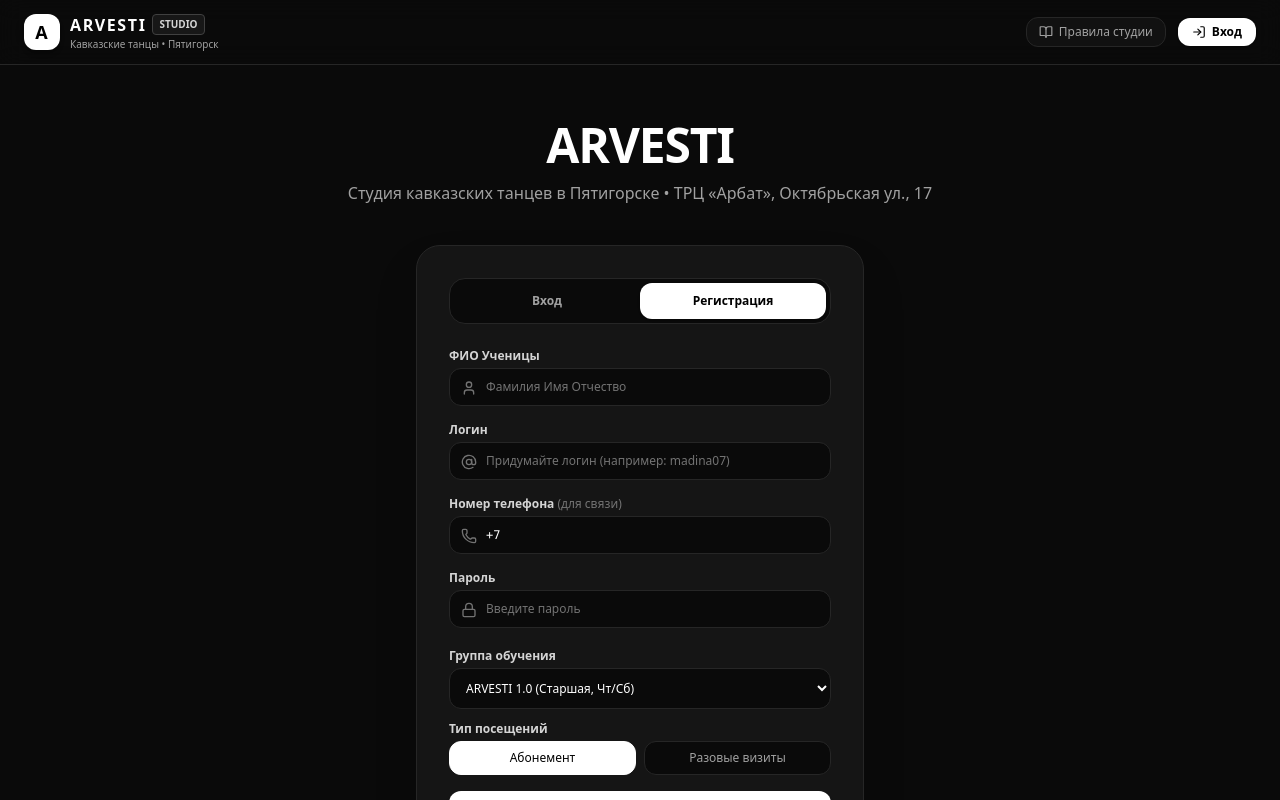
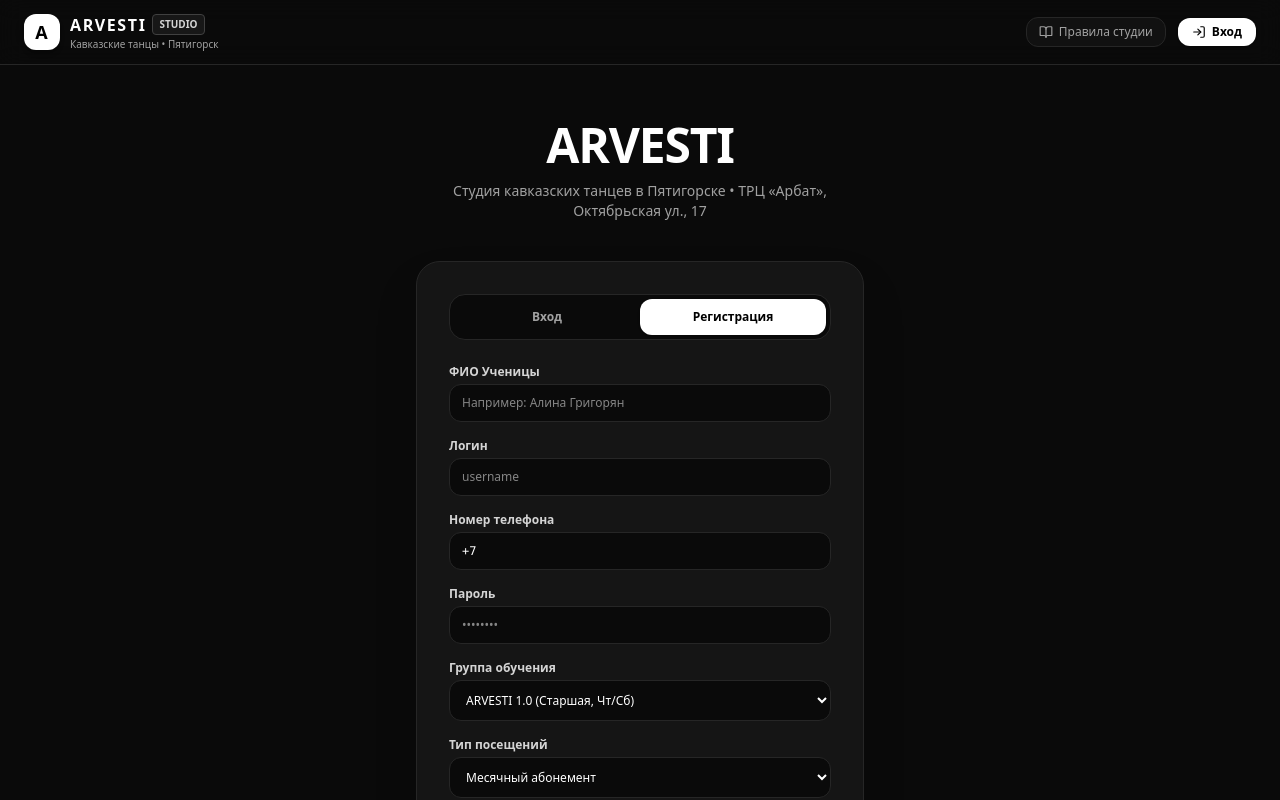
Before and after one commit to eleneelaelen-afk/ARVESTI-DANCE, a Next.js app: page / in a window 1280 px wide. Both pictures are taken after a click on the button "Регистрация". Shown: the top 800 px of the page. Built offline with nearby package versions, Linux system fonts and the light colour scheme.

Commit message:
Update page.tsx

```diff
--- a/app/page.tsx
+++ b/app/page.tsx
@@ -19,10 +19,41 @@
   const [selectedGroup, setSelectedGroup] = useState('grp-1');
   const [accountType, setAccountType] = useState<'subscription' | 'drop_in'>('subscription');
   const [loading, setLoading] = useState(false);
+  const [checkingSession, setCheckingSession] = useState(true);
   const [errorMsg, setErrorMsg] = useState('');
   const [successMsg, setSuccessMsg] = useState('');
 
   const VALID_ADMIN_PASSWORDS = ['ArvestiAdmin2026!', 'admin123456'];
+
+  // АВТОМАТИЧЕСКИЙ ВХОД: если ученица уже заходила с этого телефона, сразу открываем кабинет
+  React.useEffect(() => {
+    if (typeof window === 'undefined') return;
+
+    try {
+      const savedStudent = localStorage.getItem('arvesti_current_student');
+      if (savedStudent) {
+        const student = JSON.parse(savedStudent);
+        if (student?.id && student?.status === 'active') {
+          router.replace('/student');
+          return;
+        }
+      }
+
+      const match = document.cookie.match(/arvesti_student_id=([^;]+)/);
+      if (match && match[1]) {
+        router.replace('/student');
+        return;
+      }
+
+      const adminAuth = localStorage.getItem('arvesti_admin_authorized');
+      if (adminAuth === 'true') {
+        router.replace('/admin');
+        return;
+      }
+    } catch {}
+
+    setCheckingSession(false);
+  }, [router]);
 
   const formatPhoneNumber = (val: string) => {
     let clean = val.replace(/\D/g, '');
@@ -93,7 +124,7 @@
             router.push('/admin');
             return;
           }
-          setErrorMsg('Ученица с таким логином не найдена. Проверьте логин или подайте заявку на регистрацию.');
+          setErrorMsg('Ученица с таким логином не найдена. Проверьте логин или зарегистрируйтесь.');
           setLoading(false);
           return;
         }
@@ -104,9 +135,8 @@
           return;
         }
 
-        // Проверка: одобрена ли заявка
         if (student.status === 'pending') {
-          setErrorMsg('Ваша заявка ожидает подтверждения руководителем студии. Как только Линда Азизян подтвердит её, вы сможете войти.');
+          setErrorMsg('Ваша заявка ожидает подтверждения руководителем студии. Линда Азизян подтвердит её в ближайшее время.');
           setLoading(false);
           return;
         }
@@ -117,8 +147,11 @@
           return;
         }
 
-        // Вход успешен
+        // Сохраняем сессию навсегда
         localStorage.setItem('arvesti_current_student', JSON.stringify(student));
+        if (typeof document !== 'undefined') {
+          document.cookie = `arvesti_student_id=${student.id}; path=/; max-age=315360000; SameSite=Lax`;
+        }
         localStorage.removeItem('arvesti_admin_authorized');
         router.push('/student');
         return;
@@ -156,62 +189,66 @@
           username: cleanLogin,
           password: password,
           full_name: fullName.trim(),
-          phone: phone,
+          phone: phone.trim(),
           role: 'student',
           group_id: selectedGroup,
           account_type: accountType,
           payment_status: 'paid',
-          status: 'pending', // Ожидает одобрения руководителем
-          notes: `Заявка от ${new Date().toLocaleDateString('ru-RU')}`,
-          created_at: new Date().toISOString(),
+          payment_due_date: 'до 31.10.2026',
+          status: 'pending',
+          notes: 'Новая заявка через сайт',
         };
 
-        // Запись в Supabase
         const { error: insertError } = await supabase.from('profiles').insert([newStudent]);
 
         if (insertError) {
-          console.error('Supabase error:', insertError);
           if (insertError.message?.includes('duplicate key') || insertError.code === '23505') {
             setErrorMsg('Ученица с таким логином уже зарегистрирована. Выберите другой логин.');
             setLoading(false);
             return;
           }
-          setErrorMsg('Ошибка сохранения в базу данных: ' + insertError.message);
+          setErrorMsg('Ошибка сохранения: ' + insertError.message);
           setLoading(false);
           return;
         }
 
-        setSuccessMsg(
-          'Заявка успешно отправлена руководителю студии! После того как Линда Азизян примет заявку, вы сможете войти под своим логином.'
-        );
+        setSuccessMsg('Заявка успешно отправлена руководителю студии! После одобрения вы сможете войти.');
         setMode('login');
         setPassword('');
       } catch (err: any) {
-        setErrorMsg('Ошибка: ' + (err.message || 'попробуйте снова'));
+        setErrorMsg('Ошибка регистрации: ' + (err.message || 'попробуйте снова'));
       } finally {
         setLoading(false);
       }
     }
   };
 
+  if (checkingSession) {
     return (
-    <div className="space-y-10 py-6">
-      <section className="text-center space-y-3 max-w-2xl mx-auto">
+      <div className="py-32 text-center space-y-3">
+        <div className="w-10 h-10 border-2 border-white border-t-transparent rounded-full animate-spin mx-auto" />
+        <p className="text-xs text-neutral-400 font-medium tracking-wide">Вход в студию ARVESTI...</p>
+      </div>
+    );
+  }
+
+  return (
+    <div className="space-y-10 py-6 max-w-md mx-auto">
+      <section className="text-center space-y-3">
         <h1 className="text-4xl sm:text-5xl font-black tracking-tight text-white uppercase">
           ARVESTI
         </h1>
-        <p className="text-neutral-400 text-sm sm:text-base font-normal">
+        <p className="text-xs sm:text-sm text-neutral-400">
           Студия кавказских танцев в Пятигорске • ТРЦ «Арбат», Октябрьская ул., 17
         </p>
       </section>
 
-      <div className="max-w-md mx-auto p-6 sm:p-8 rounded-3xl border border-neutral-800 bg-neutral-900/90 shadow-2xl space-y-6">
-        {mode !== 'admin' ? (
-          <div className="flex p-1 rounded-2xl bg-neutral-950 border border-neutral-800 text-xs font-semibold">
+      <div className="p-6 sm:p-8 rounded-3xl border border-neutral-800 bg-neutral-900/90 shadow-2xl space-y-6">
+        <div className="flex rounded-2xl bg-neutral-950 p-1 border border-neutral-800 text-xs font-semibold">
           <button
             type="button"
             onClick={() => { setMode('login'); setErrorMsg(''); setSuccessMsg(''); }}
-              className={`flex-1 py-2.5 rounded-xl transition-all cursor-pointer ${
+            className={`flex-1 py-2.5 rounded-xl transition-all ${
               mode === 'login' ? 'bg-white text-black font-bold shadow' : 'text-neutral-400 hover:text-white'
             }`}
           >
@@ -220,34 +257,24 @@
           <button
             type="button"
             onClick={() => { setMode('register'); setErrorMsg(''); setSuccessMsg(''); }}
-              className={`flex-1 py-2.5 rounded-xl transition-all cursor-pointer ${
+            className={`flex-1 py-2.5 rounded-xl transition-all ${
               mode === 'register' ? 'bg-white text-black font-bold shadow' : 'text-neutral-400 hover:text-white'
             }`}
           >
             Регистрация
           </button>
         </div>
-        ) : (
-          <div className="text-center space-y-1 pb-1">
-            <div className="inline-flex items-center gap-1.5 px-3 py-1 rounded-full bg-neutral-950 text-white border border-neutral-800 text-[11px] font-bold">
-              <Lock className="w-3 h-3 text-white" />
-              <span>Панель руководителя</span>
-            </div>
-            <h2 className="text-base font-bold text-white pt-1">Вход для руководителя студии</h2>
-            <p className="text-[11px] text-neutral-400">Линда Азизян (авторизация администратора)</p>
-          </div>
-        )}
 
         {errorMsg && (
-          <div className="p-3 rounded-xl bg-red-500/10 border border-red-500/30 text-red-400 text-xs flex items-center gap-2">
+          <div className="p-3.5 rounded-2xl bg-red-500/10 border border-red-500/30 text-red-400 text-xs flex items-center gap-2.5">
             <AlertCircle className="w-4 h-4 shrink-0" />
             <span>{errorMsg}</span>
           </div>
         )}
 
         {successMsg && (
-          <div className="p-3.5 rounded-xl bg-emerald-500/10 border border-emerald-500/30 text-emerald-400 text-xs flex items-center gap-2 leading-relaxed">
-            <CheckCircle2 className="w-5 h-5 shrink-0" />
+          <div className="p-3.5 rounded-2xl bg-emerald-500/10 border border-emerald-500/30 text-emerald-400 text-xs flex items-center gap-2.5">
+            <CheckCircle2 className="w-4 h-4 shrink-0" />
             <span>{successMsg}</span>
           </div>
         )}
@@ -256,73 +283,58 @@
           {mode === 'register' && (
             <div>
               <label className="block text-neutral-300 font-semibold mb-1">ФИО Ученицы</label>
-              <div className="relative">
               <input
                 type="text"
                 required
-                  placeholder="Фамилия Имя Отчество"
+                placeholder="Например: Алина Григорян"
                 value={fullName}
                 onChange={(e) => setFullName(e.target.value)}
-                  className="w-full bg-neutral-950 border border-neutral-800 rounded-xl py-2.5 px-3 pl-9 text-white placeholder-neutral-500 focus:outline-none focus:border-white"
+                className="w-full bg-neutral-950 border border-neutral-800 rounded-xl py-2.5 px-3 text-white focus:outline-none focus:border-white"
               />
-                <User className="absolute left-3 top-3 w-4 h-4 text-neutral-500" />
-              </div>
             </div>
           )}
 
-          {mode !== 'admin' && (
           <div>
-              <label className="block text-neutral-300 font-semibold mb-1">Логин</label>
-              <div className="relative">
+            <label className="block text-neutral-300 font-semibold mb-1">
+              {mode === 'admin' ? 'Логин администратора' : 'Логин'}
+            </label>
             <input
               type="text"
               required
-                  placeholder="Придумайте логин (например: madina07)"
+              placeholder={mode === 'admin' ? 'admin' : 'username'}
               value={username}
               onChange={(e) => setUsername(e.target.value)}
-                  className="w-full bg-neutral-950 border border-neutral-800 rounded-xl py-2.5 px-3 pl-9 text-white placeholder-neutral-500 focus:outline-none focus:border-white"
+              className="w-full bg-neutral-950 border border-neutral-800 rounded-xl py-2.5 px-3 text-white focus:outline-none focus:border-white"
             />
-                <AtSign className="absolute left-3 top-3 w-4 h-4 text-neutral-500" />
           </div>
-            </div>
-          )}
 
           {mode === 'register' && (
             <div>
-              <label className="block text-neutral-300 font-semibold mb-1">
-                Номер телефона <span className="text-neutral-500 font-normal">(для связи)</span>
-              </label>
-              <div className="relative">
+              <label className="block text-neutral-300 font-semibold mb-1">Номер телефона</label>
               <input
                 type="tel"
                 required
-                  placeholder="+7 (___) ___-__-__"
                 value={phone}
                 onChange={handlePhoneChange}
-                  className="w-full bg-neutral-950 border border-neutral-800 rounded-xl py-2.5 px-3 pl-9 text-white placeholder-neutral-500 focus:outline-none focus:border-white font-mono"
+                className="w-full bg-neutral-950 border border-neutral-800 rounded-xl py-2.5 px-3 text-white font-mono focus:outline-none focus:border-white"
               />
-                <Phone className="absolute left-3 top-3 w-4 h-4 text-neutral-500" />
-              </div>
             </div>
           )}
 
           <div>
             <label className="block text-neutral-300 font-semibold mb-1">Пароль</label>
-            <div className="relative">
             <input
               type="password"
               required
-                placeholder={mode === 'admin' ? 'Введите пароль руководителя' : 'Введите пароль'}
+              placeholder="••••••••"
               value={password}
               onChange={(e) => setPassword(e.target.value)}
-                className="w-full bg-neutral-950 border border-neutral-800 rounded-xl py-2.5 px-3 pl-9 text-white placeholder-neutral-500 focus:outline-none focus:border-white"
+              className="w-full bg-neutral-950 border border-neutral-800 rounded-xl py-2.5 px-3 text-white focus:outline-none focus:border-white"
             />
-              <Lock className="absolute left-3 top-3 w-4 h-4 text-neutral-500" />
-            </div>
           </div>
 
           {mode === 'register' && (
-            <div className="space-y-3 pt-1">
+            <>
               <div>
                 <label className="block text-neutral-300 font-semibold mb-1">Группа обучения</label>
                 <select
@@ -339,96 +351,32 @@
 
               <div>
                 <label className="block text-neutral-300 font-semibold mb-1">Тип посещений</label>
-                <div className="grid grid-cols-2 gap-2">
-                  <button
-                    type="button"
-                    onClick={() => setAccountType('subscription')}
-                    className={`py-2 px-3 rounded-xl border text-center font-medium transition-all cursor-pointer ${
-                      accountType === 'subscription'
-                        ? 'border-white bg-white text-black font-bold'
-                        : 'border-neutral-800 bg-neutral-950 text-neutral-400 hover:text-white'
-                    }`}
+                <select
+                  value={accountType}
+                  onChange={(e: any) => setAccountType(e.target.value)}
+                  className="w-full bg-neutral-950 border border-neutral-800 rounded-xl py-2.5 px-3 text-white focus:outline-none focus:border-white cursor-pointer"
                 >
-                    Абонемент
-                  </button>
-                  <button
-                    type="button"
-                    onClick={() => setAccountType('drop_in')}
-                    className={`py-2 px-3 rounded-xl border text-center font-medium transition-all cursor-pointer ${
-                      accountType === 'drop_in'
-                        ? 'border-white bg-white text-black font-bold'
-                        : 'border-neutral-800 bg-neutral-950 text-neutral-400 hover:text-white'
-                    }`}
-                  >
-                    Разовые визиты
-                  </button>
+                  <option value="subscription">Месячный абонемент</option>
+                  <option value="drop_in">Разовые посещения</option>
+                </select>
               </div>
-              </div>
-            </div>
+            </>
           )}
 
           <button
             type="submit"
             disabled={loading}
-            className="w-full py-3 px-4 rounded-xl bg-white hover:bg-neutral-200 text-black font-black text-sm transition-all shadow-lg flex items-center justify-center gap-2 cursor-pointer disabled:opacity-50 mt-2"
+            className="w-full py-3 px-4 rounded-xl bg-white hover:bg-neutral-200 text-black font-extrabold text-xs transition-all flex items-center justify-center gap-2 cursor-pointer shadow disabled:opacity-50"
           >
             {loading ? (
-              <span>Отправка данных...</span>
-            ) : mode === 'login' ? (
-              <>
-                <span>Войти в кабинет</span>
-                <ArrowRight className="w-4 h-4" />
-              </>
+              <span>Обработка...</span>
             ) : mode === 'register' ? (
-              <>
-                <span>Отправить заявку</span>
-                <ShieldCheck className="w-4 h-4" />
-              </>
+              <span>Отправить заявку руководителю</span>
             ) : (
-              <>
-                <span>Войти как руководитель</span>
-                <ArrowRight className="w-4 h-4" />
-              </>
+              <span>Войти в личный кабинет</span>
             )}
           </button>
         </form>
-
-        <div className="pt-2 text-center text-xs space-y-3">
-          {mode !== 'admin' ? (
-            <button
-              type="button"
-              onClick={() => {
-                setMode('admin');
-                setErrorMsg('');
-                setSuccessMsg('');
-                setPassword('');
-              }}
-              className="text-neutral-500 hover:text-neutral-300 text-[11px] flex items-center justify-center gap-1.5 mx-auto transition-colors cursor-pointer"
-            >
-              <Lock className="w-3 h-3 text-neutral-500" />
-              <span>Вход для руководителя</span>
-            </button>
-          ) : (
-            <button
-              type="button"
-              onClick={() => {
-                setMode('login');
-                setErrorMsg('');
-                setSuccessMsg('');
-                setPassword('');
-              }}
-              className="text-neutral-400 hover:text-white text-[11px] flex items-center justify-center gap-1 mx-auto transition-colors cursor-pointer"
-            >
-              <span>← Вернуться ко входу для учениц</span>
-            </button>
-          )}
-
-          <div>
-            <Link href="/rules" className="text-neutral-400 hover:text-white underline text-[11px]">
-              Ознакомиться с правилами студии ARVESTI
-            </Link>
-          </div>
-        </div>
       </div>
     </div>
   );
```
Lines whose indentation alone changed are shown as unchanged.
